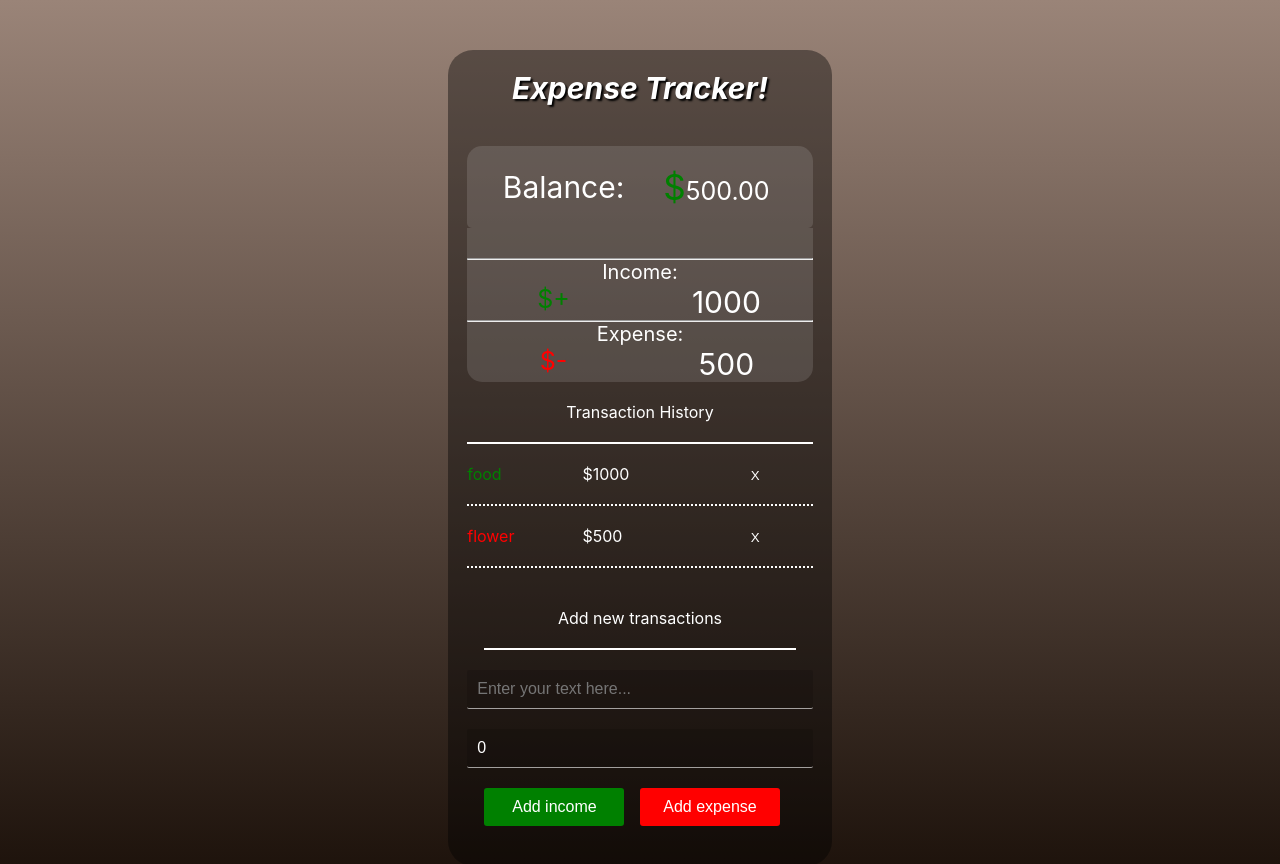
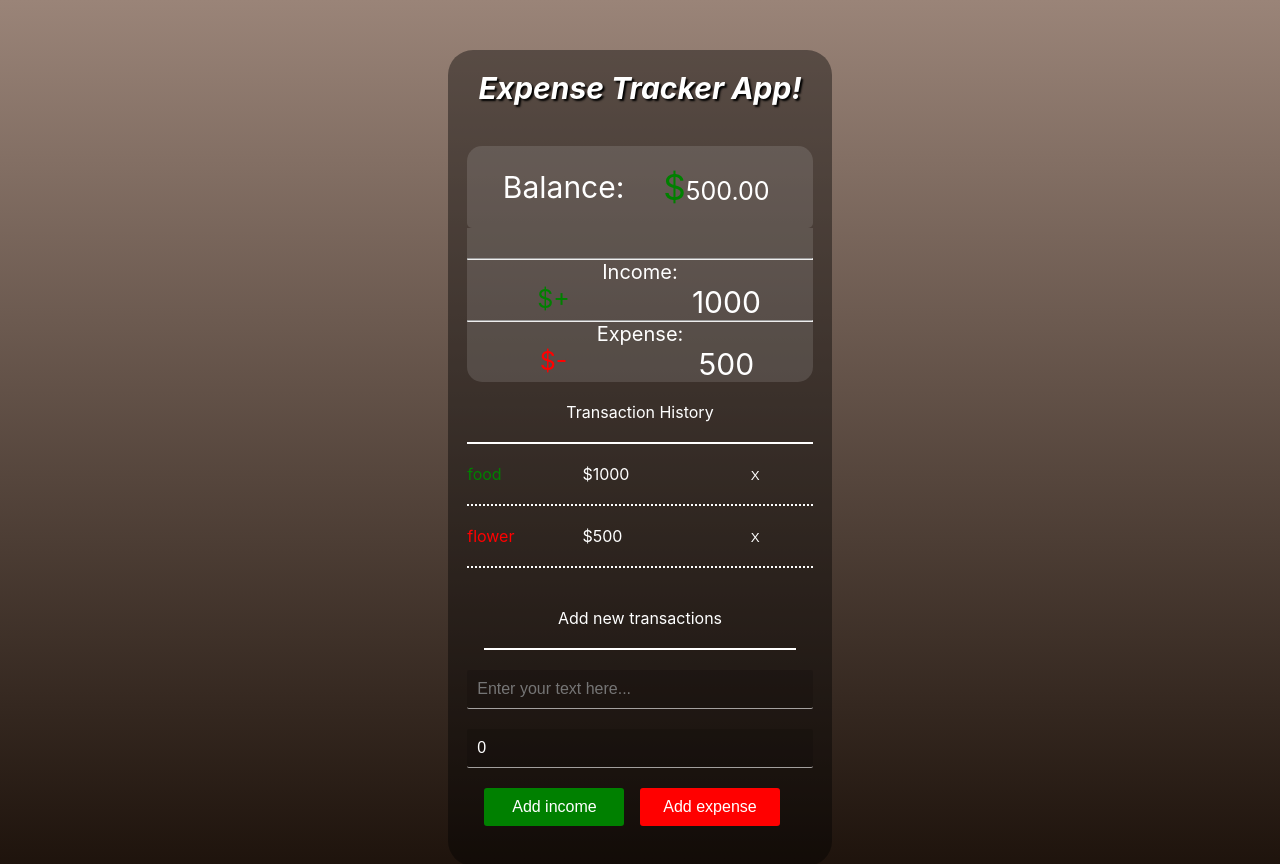
Before and after one commit to Aziz-Rashid/Expense-Tracking-App, a React (Create React App) app: page / in a window 1280 px wide. Built offline with nearby package versions, Linux system fonts and the light colour scheme.

Commit message:
change header.js
changes

```diff
--- a/src/component/Header.js
+++ b/src/component/Header.js
@@ -3,7 +3,7 @@ import './Header.css'
 export default function Header() {
     return (
         <div className="heading">
-            <h2><i>Expense Tracker!</i></h2>
+            <h2><i>Expense Tracker App!</i></h2>
         </div>
     )
 }
```
